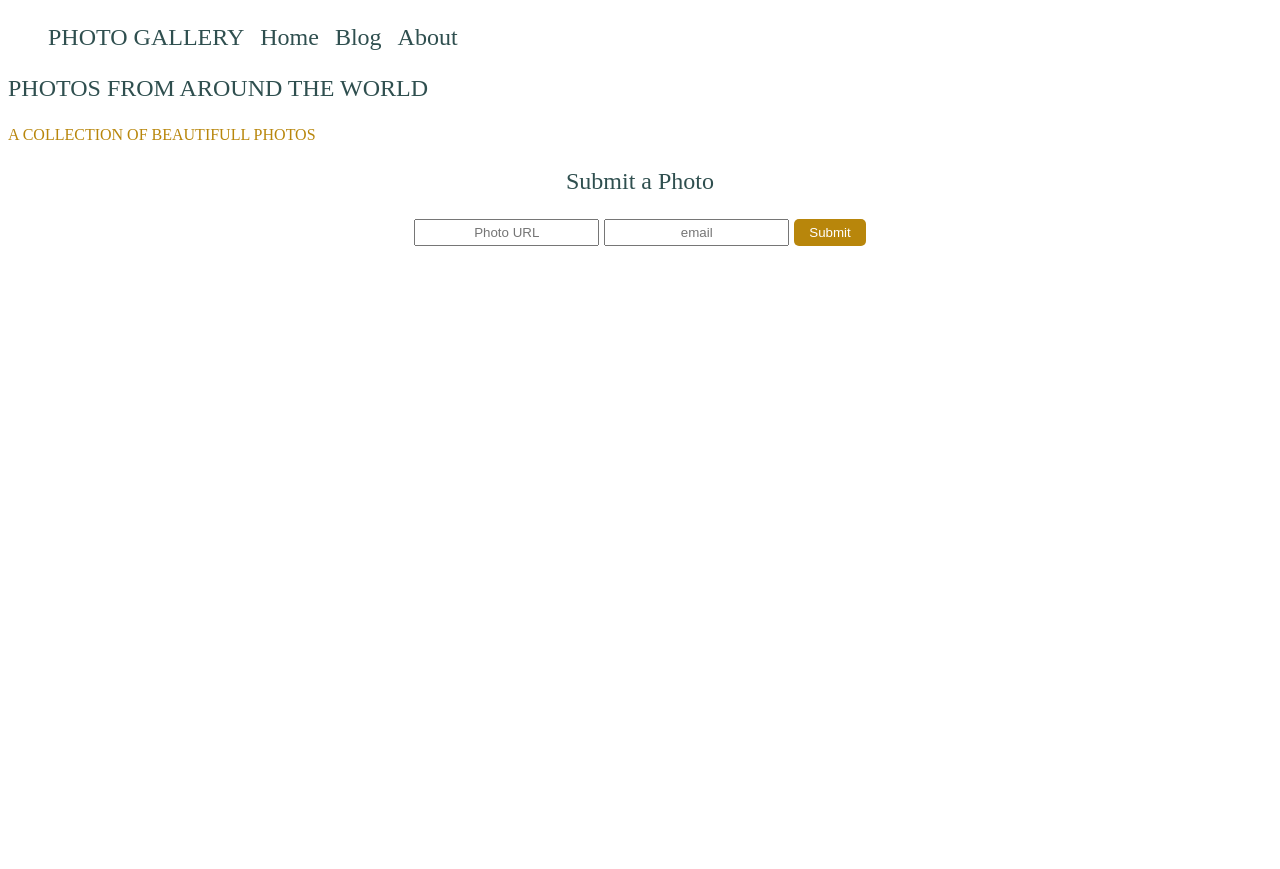
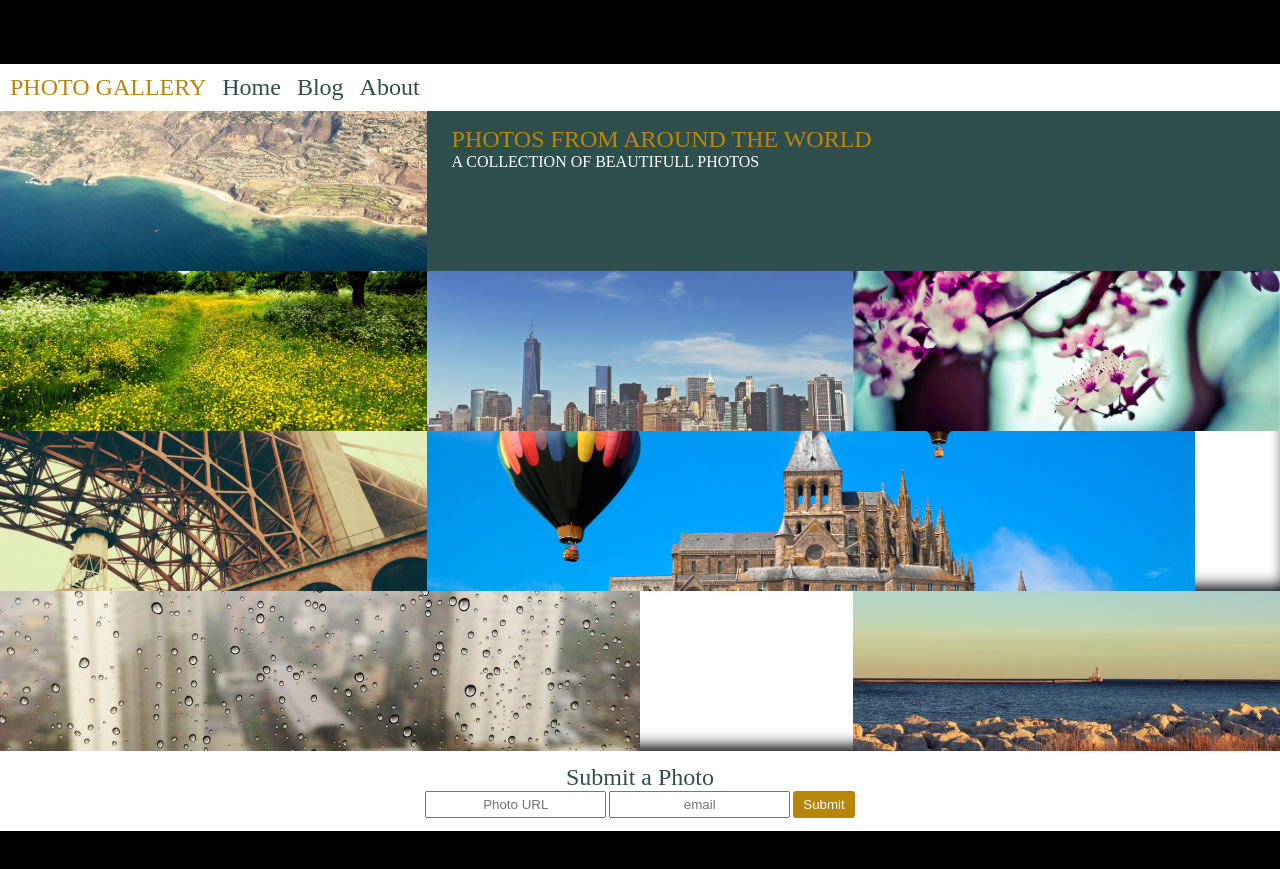
Before and after one commit to YuriFra/Layout-photo-gallery, a plain HTML site: page index.html in a window 1280 px wide. Before the commit the page ends 800 px from the top, so only its background shows below. Drawn offline with Linux system fonts and the light colour scheme.

Commit message:
gallery layout

```diff
--- a/index.html
+++ b/index.html
@@ -9,19 +9,37 @@
     <title>Layout photo gallery</title>
 </head>
 <body>
-<nav>
-    <ul>
-        <li>PHOTO GALLERY</li>
-        <li><a href="https://becode.org/index_nl.html">Home</a></li>
-        <li><a href="https://becode.org/index_nl.html">Blog</a></li>
-        <li><a href="https://becode.org/index_nl.html">About</a></li>
-    </ul>
-</nav>
-<main>
-    <div class="textbox">
-        <p id="first">PHOTOS FROM AROUND THE WORLD</p>
-        <p id="second">A COLLECTION OF BEAUTIFULL PHOTOS</p>
-    </div>
+<header>
+    <nav>
+        <ul>
+            <li class="first">PHOTO GALLERY</li>
+            <li><a href="">Home</a></li>
+            <li><a href="">Blog</a></li>
+            <li><a href="">About</a></li>
+        </ul>
+    </nav>
+</header>
+<main class="gallery">
+    <section class="row row1">
+        <img src="6.jpg" alt="aereal">
+        <article>
+            <p class="first">PHOTOS FROM AROUND THE WORLD</p>
+            <p id="second">A COLLECTION OF BEAUTIFULL PHOTOS</p>
+        </article>
+    </section>
+    <section class="row row2">
+        <img src="1.jpg" alt="flowerfield">
+        <img src="5.jpg" alt="cityscape">
+        <img src="3.jpg" alt="blossom">
+    </section>
+    <section class="row row3">
+        <img src="4.jpg" alt="bridge">
+        <img id="air" src="2.jpg" alt="airballoons">
+    </section>
+    <section class="row row4">
+        <img src="8.jpg" alt="city">
+        <img src="7.jpg" alt="ocean">
+    </section>
 </main>
 <footer>
     <p>Submit a Photo</p>
--- a/style.css
+++ b/style.css
@@ -1,19 +1,39 @@
-/**responsive design**/
-@media only screen and (max-width: 300px) {
+/***general***/
+* {
+    box-sizing: border-box;
+    margin: 0;
+    padding: 0;
+}
+
+body {
+    color: darkslategray;
+    background-color: black;
+}
+/**responsiveness**/
+@media only screen and (max-width: 767px) {
+    body {
+        font-size: 1.1rem;
+    }
+    li {
+        display: inline;
+        padding: 10px 0 10px 10px;
+    }
+    .first {
+        display: block;
+    }
     form {
         display: block;
         text-align: center;
     }
 }
-@media only screen and (min-width: 301px) and (max-width: 767px) {
-    form {
-        display: block;
-        text-align: center;
+
+@media only screen and (min-width: 768px) {
+    body {
+        font-size: 1.5rem;
     }
-}
-@media only screen and (min-width: 768px) {
     li {
         display: inline-block;
+        padding: 10px 10px 10px 0;
     }
     form {
         display: flex;
@@ -22,15 +42,13 @@
     }
 }
 
-/**content**/
-body {
-    color: darkslategray;
-    font-size: 1.5rem;
+/***header***/
+header {
+    background-color: white;
+    margin-top: 5%;
 }
 li {
     list-style-type: none;
-
-    padding-right: 10px;
 }
 a {
     text-decoration: none;
@@ -40,29 +58,69 @@ a:hover {
     color: darkgoldenrod;
 }
 /****main****/
-#first {
-
+main {
+    background-color: white;
+}
+.row{
+    display: flex;
+    height: calc(80vh/4);
+    -moz-box-shadow: inset 0 -10px 15px -5px black;
+    -webkit-box-shadow: inset 0 -10px 15px -5px black;
+    box-shadow: inset 0 -10px 15px -5px black;
+}
+article {
+    background-color: darkslategrey;
+    padding: 15px 0 0 15px;
+    width: 66.66%;
+}
+.first {
+    color: darkgoldenrod;
+    padding: 0 10px 0 10px;
 }
 #second {
-    color: darkgoldenrod;
+    color: white;
     font-size: 1rem;
+    padding: 0 10px 0 10px;
+}
+
+.row1 img:first-child, .row2 img, .row3 img:first-child {
+    width: 33.33%;
+    object-fit: cover;
+}
+.row3 img:last-child {
+    width: 60%;
+    object-fit: cover;
+}
+.row4 img:first-child {
+    width: 50%;
+    object-fit: cover;
+}
+.row4 img:last-child {
+    width: 33.33%;
+    object-fit: cover;
+}
+.row4 {
+    justify-content: space-between;
 }
 /****footer****/
+footer {
+    background-color: white;
+    padding-top: 1%;
+    padding-bottom: 1%;
+    margin-bottom: 3%;
+}
 footer p, input {
     text-align: center;
 }
-
 #url, #email {
-    padding-top: 4px;
-    padding-bottom: 4px;
-    margin-right: 5px;
+    margin-right: 3px;
 }
 .button {
     color: white;
     background-color: darkgoldenrod;
     border: none;
-    border-radius: 5px;
-    padding: 0px 15px 0px 15px;
+    border-radius: 3px;
+    padding: 0 10px 0 10px;
 }
 .button:hover {
     background-color: darkslategray;
```
Also changed, not shown: 1 other file.
